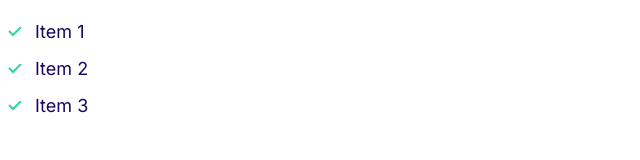
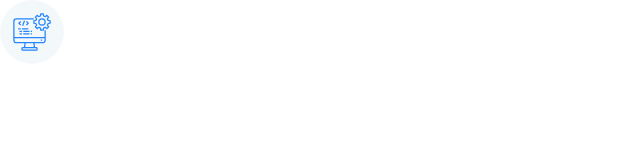
Before and after one commit to biatuong0978/bearnitize, a plain HTML site: page index.html in a window 1280 px wide. Shown: the whole page, without its empty margins (0-640 px from the left). Drawn offline with Linux system fonts and the light colour scheme.

Commit message:
Build Icon styles

```diff
--- a/css/styles.css
+++ b/css/styles.css
@@ -151,3 +151,24 @@ p {
         padding-left: 0;
     }
 }
+
+/* Icons */
+
+ .icon {
+    width: 40px;
+    height: 40px;
+ }
+
+ .icon--primary {
+    fill: var(--color-primary);
+ }
+
+ .icon-container {
+    background: #f3f9fa;
+    width: 64px;
+    height: 64px;
+    border-radius: 100%;
+    display: inline-flex;
+    justify-content: center;
+    align-items: center;
+ }
--- a/index.html
+++ b/index.html
@@ -14,10 +14,10 @@
     <link rel="stylesheet" href="css/styles.css" />
   </head>
   <body>
-    <ul class="list list--tick">
-      <li class="list__item">Item 1</li>
-      <li class="list__item">Item 2</li>
-      <li class="list__item">Item 3</li>
-    </ul>
+    <span class="icon-container">
+      <svg class="icon icon--primary">
+        <use xlink:href="images/sprite.svg#computer"></use>
+      </svg>
+    </span>
   </body>
 </html>
```
Also changed, not shown: components/icons.html (added, +5 -0 lines), images/sprite.svg (added).
